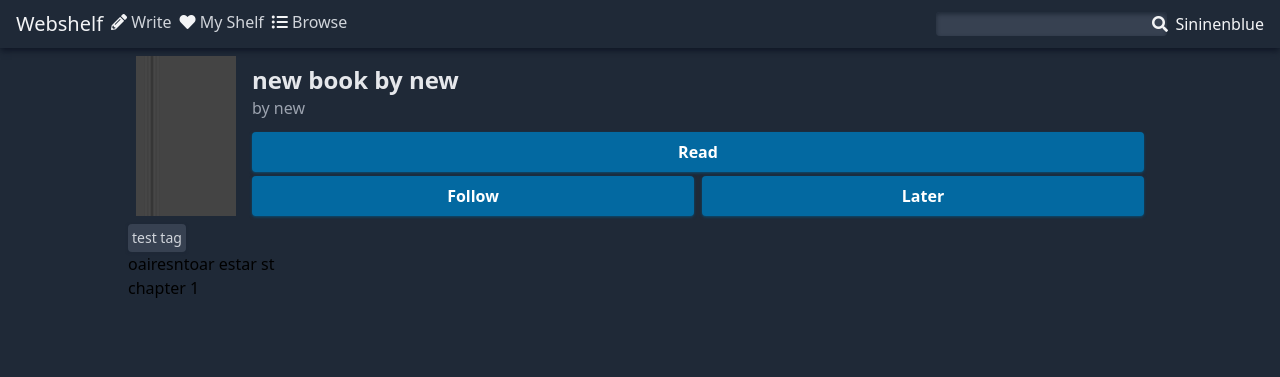
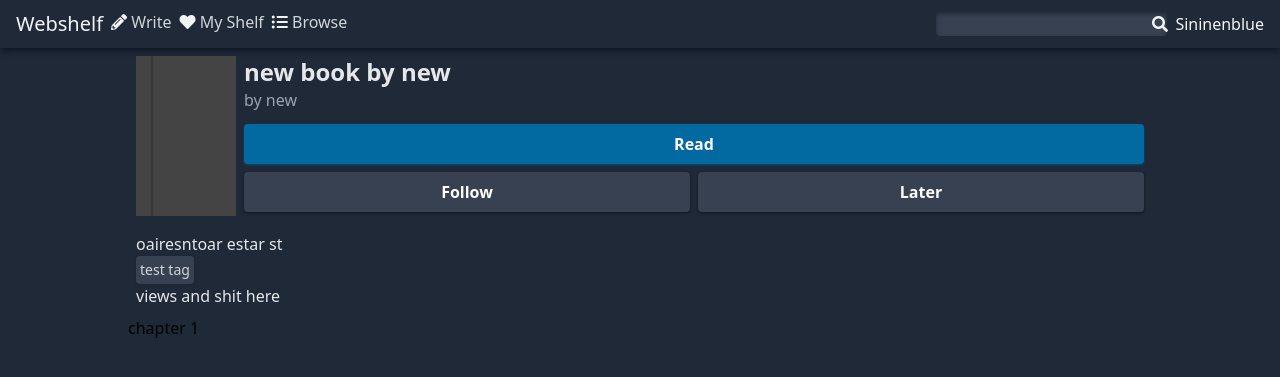
Before and after one commit to sininen-blue/webshelf, a Django app: page /book/1/ in a window 1280 px wide. Shown: the top 377 px of the page. Run offline with Django 5.2, Linux system fonts and the light colour scheme; data comes from the database, SQL or seed files in the repository; some libraries are stand-ins or nearby versions.

Commit message:
looks: book index front end stuff
mostly minor changes to how everything looks

```diff
--- a/webshelf/books/templates/books/index.html
+++ b/webshelf/books/templates/books/index.html
@@ -8,8 +8,8 @@
 
     <img class="h-40 self-center" height="160" width="100" src="{% static book.cover.url %}">
 
-    <div class="w-full flex flex-col ml-4 gap-1">
-        <hgroup class="mb-2 mt-2">
+    <div class="w-full flex flex-col ml-2 gap-2">
+        <hgroup class="mb-1">
             <h1 class="text-2xl text-gray-200 font-semibold">
                 {{ book.title }}
             </h1>
@@ -18,18 +18,29 @@
 
         <button class="shadow shadow-sky-900 rounded px-1 py-2 font-semibold bg-sky-700 hover:bg-sky-600 text-white">Read</button>
         <div class="flex justify-between gap-2">
-            <button class="w-full shadow shadow-sky-900 rounded px-1 py-2 font-semibold bg-sky-700 hover:bg-sky-600 text-white">Follow</button>
-            <button class="w-full shadow shadow-sky-900 rounded px-1 py-2 font-semibold bg-sky-700 hover:bg-sky-600 text-white">Later</button>
+            <form class="w-full">
+                <input type="checkbox" id="follow" name="follow" value="followed" class="hidden peer">
+                <label for="follow" class="peer-checked:bg-sky-700 block text-center w-full shadow peer-checked:shadow-sky-900 shadow-gray-900 rounded px-1 py-2 font-semibold bg-gray-700 hover:bg-gray-600 text-white">Follow</label>
+            </form>
+            <form class="w-full">
+                <input type="checkbox" id="later" name="later" value="latered" class="hidden peer">
+                <label for="later" class="peer-checked:bg-sky-700 block text-center w-full shadow peer-checked:shadow-sky-900 shadow-gray-900 rounded px-1 py-2 font-semibold bg-gray-700 hover:bg-gray-600 text-white">Later</label>
+            </form>
         </div>
     </div>
 </header>
 
-<section>
+<section class="p-2 text-gray-200">
+    <!-- might have some multi line issues here -->
+    <p>{{ book.synopsis }}</p>
+
     <div class="flex text-gray-300">
         <p class="text-sm rounded p-1 shadow shadow-gray-800 bg-gray-700">test tag</p>
     </div>
-    <!-- might have some multi line issues here -->
-    <p>{{ book.synopsis }}</p>
+
+    <div clas="flex">
+        <p>views and shit here</p>
+    </div>
 </section>
 
 <section>
--- a/webshelf/static/css/output.css
+++ b/webshelf/static/css/output.css
@@ -589,6 +589,18 @@ video {
   margin-top: 0.5rem;
 }
 
+.mb-1 {
+  margin-bottom: 0.25rem;
+}
+
+.mt-1 {
+  margin-top: 0.25rem;
+}
+
+.ml-2 {
+  margin-left: 0.5rem;
+}
+
 .block {
   display: block;
 }
@@ -733,6 +745,10 @@ video {
   padding-bottom: 0.5rem;
 }
 
+.text-center {
+  text-align: center;
+}
+
 .text-2xl {
   font-size: 1.5rem;
   line-height: 2rem;
@@ -839,6 +855,21 @@ video {
   background-color: rgb(2 132 199 / var(--tw-bg-opacity));
 }
 
+.hover\:bg-gray-600:hover {
+  --tw-bg-opacity: 1;
+  background-color: rgb(75 85 99 / var(--tw-bg-opacity));
+}
+
+.peer:checked ~ .peer-checked\:bg-sky-700 {
+  --tw-bg-opacity: 1;
+  background-color: rgb(3 105 161 / var(--tw-bg-opacity));
+}
+
+.peer:checked ~ .peer-checked\:shadow-sky-900 {
+  --tw-shadow-color: #0c4a6e;
+  --tw-shadow: var(--tw-shadow-colored);
+}
+
 @media (min-width: 640px) {
   .sm\:inline {
     display: inline;
```
